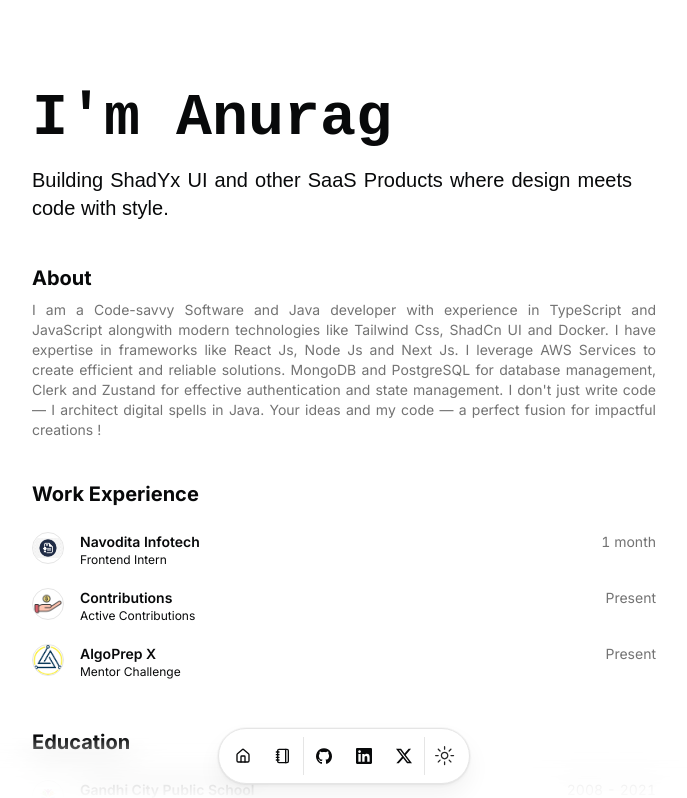
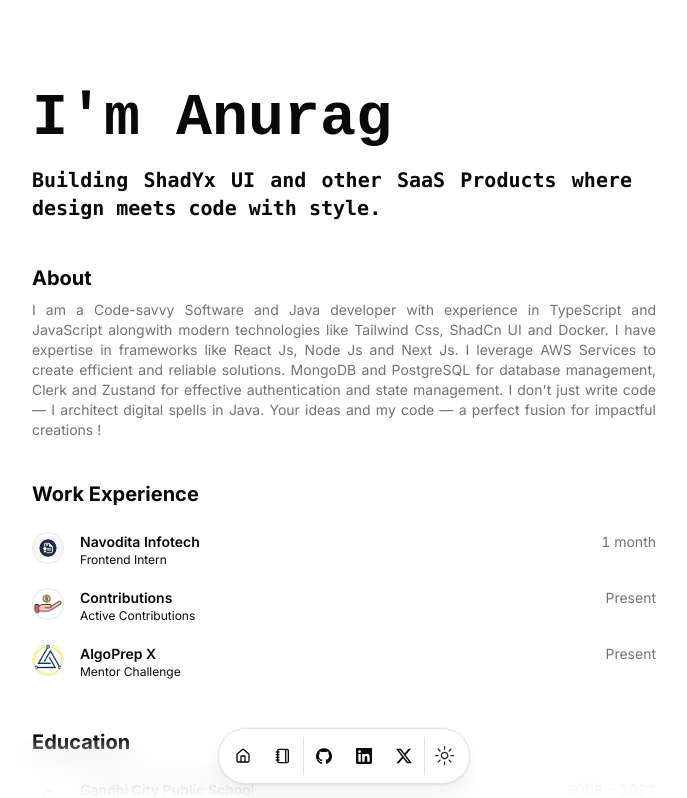
Before and after one commit to Anurag-singh-RBU/anuragcodes, a Next.js app: page / in a window 1280 px wide. Shown: the top 798 px of the page, without its empty margins (296-983 px from the left). Built offline with nearby package versions, Linux system fonts and the light colour scheme.

Commit message:
updated css

```diff
--- a/src/app/page.tsx
+++ b/src/app/page.tsx
@@ -25,7 +25,7 @@
                 yOffset={8}
                 text={`I'm Anurag`}/>
               <BlurFadeText
-                className="max-w-[600px] mt-3 GS text-md text-justify font-bold sm:text-xl"
+                className="max-w-[600px] mt-3 font-mono text-md text-justify font-bold sm:text-xl"
                 delay={BLUR_FADE_DELAY}
                 text={DATA.description}/>
             </div>
```
